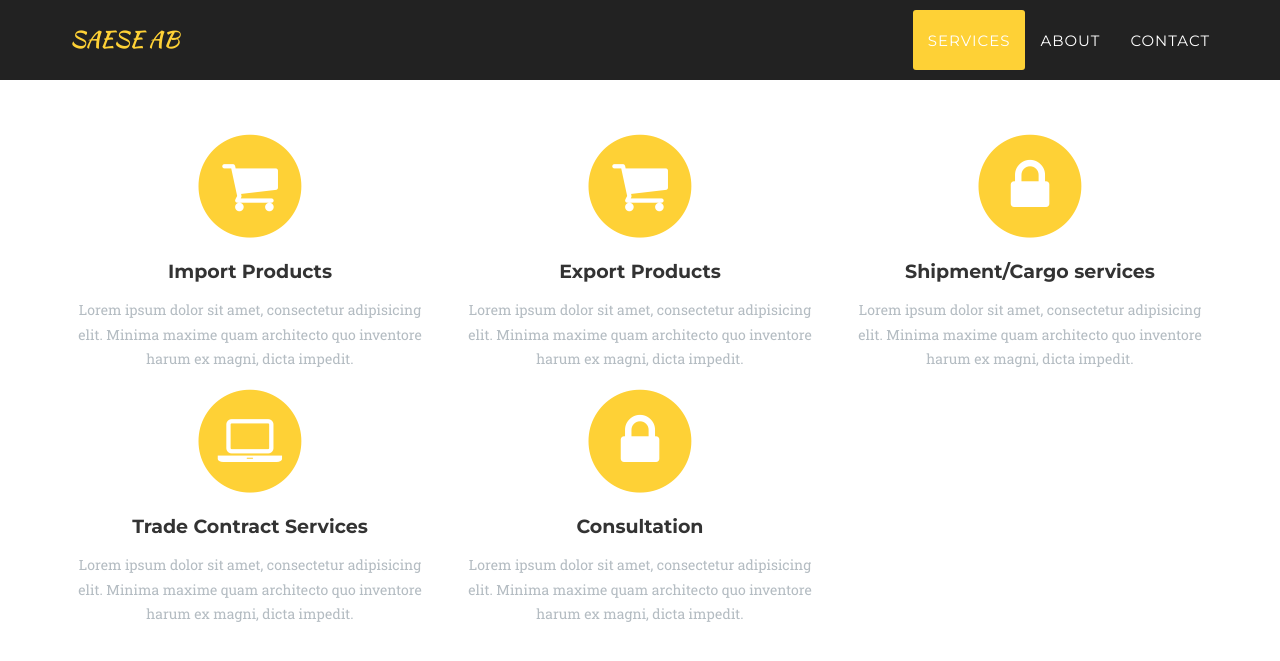
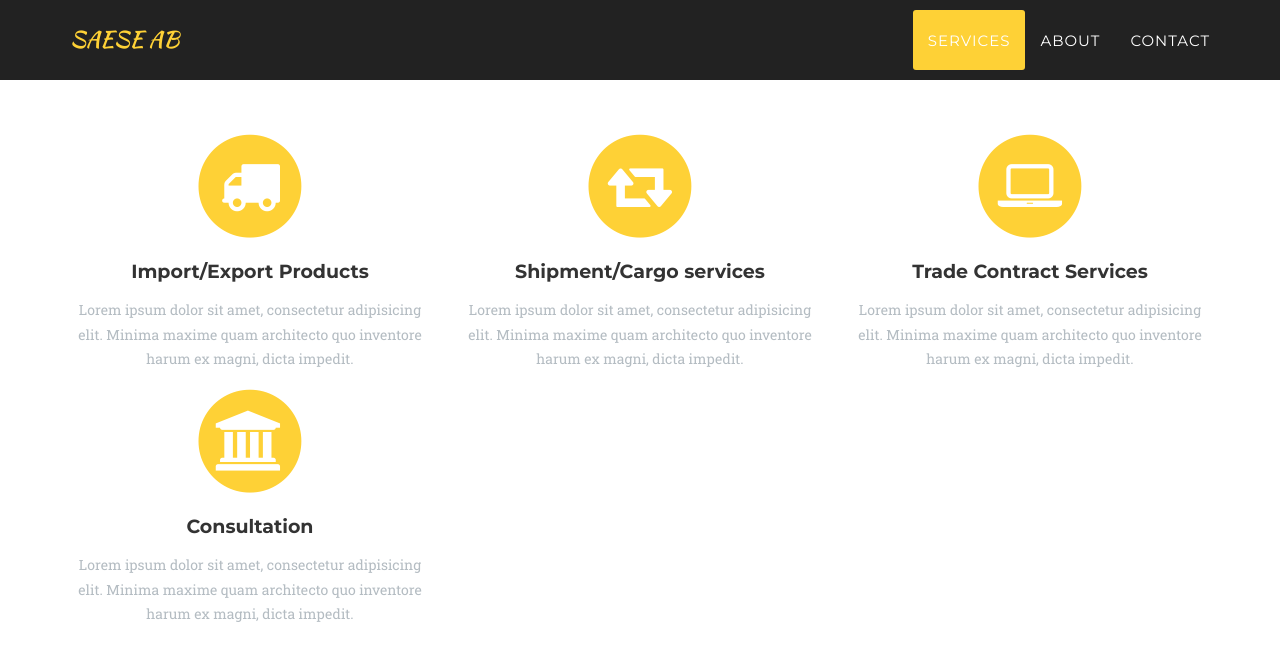
Before and after one commit to saeseab/saeseab.github.io, a Jekyll site: the page built from index.html, in a window 1280 px wide and 900 px high, scrolled down 873 px. Shown: the top 661 px of the window. Built offline with Jekyll 4.4.1, drawn with Linux system fonts in a browser that asks for light colours; some web fonts are replaced.

Commit message:
update icons

```diff
--- a/_includes/services.html
+++ b/_includes/services.html
@@ -11,23 +11,15 @@
                 <div class="col-md-4">
                     <span class="fa-stack fa-4x">
                         <i class="fa fa-circle fa-stack-2x text-primary"></i>
-                        <i class="fa fa-shopping-cart fa-stack-1x fa-inverse"></i>
+                        <i class="fa fa-truck fa-stack-1x fa-inverse"></i>
                     </span>
-                    <h4 class="service-heading">Import Products</h4>
+                    <h4 class="service-heading">Import/Export Products</h4>
                     <p class="text-muted">Lorem ipsum dolor sit amet, consectetur adipisicing elit. Minima maxime quam architecto quo inventore harum ex magni, dicta impedit.</p>
                 </div>
                 <div class="col-md-4">
                     <span class="fa-stack fa-4x">
                         <i class="fa fa-circle fa-stack-2x text-primary"></i>
-                        <i class="fa fa-shopping-cart fa-stack-1x fa-inverse"></i>
-                    </span>
-                    <h4 class="service-heading">Export Products</h4>
-                    <p class="text-muted">Lorem ipsum dolor sit amet, consectetur adipisicing elit. Minima maxime quam architecto quo inventore harum ex magni, dicta impedit.</p>
-                </div>
-                <div class="col-md-4">
-                    <span class="fa-stack fa-4x">
-                        <i class="fa fa-circle fa-stack-2x text-primary"></i>
-                        <i class="fa fa-lock fa-stack-1x fa-inverse"></i>
+                        <i class="fa fa-retweet fa-stack-1x fa-inverse"></i>
                     </span>
                     <h4 class="service-heading">Shipment/Cargo services</h4>
                     <p class="text-muted">Lorem ipsum dolor sit amet, consectetur adipisicing elit. Minima maxime quam architecto quo inventore harum ex magni, dicta impedit.</p>
@@ -43,7 +35,7 @@
                 <div class="col-md-4">
                     <span class="fa-stack fa-4x">
                         <i class="fa fa-circle fa-stack-2x text-primary"></i>
-                        <i class="fa fa-lock fa-stack-1x fa-inverse"></i>
+                        <i class="fa fa-university fa-stack-1x fa-inverse"></i>
                     </span>
                     <h4 class="service-heading">Consultation</h4>
                     <p class="text-muted">Lorem ipsum dolor sit amet, consectetur adipisicing elit. Minima maxime quam architecto quo inventore harum ex magni, dicta impedit.</p>
```
